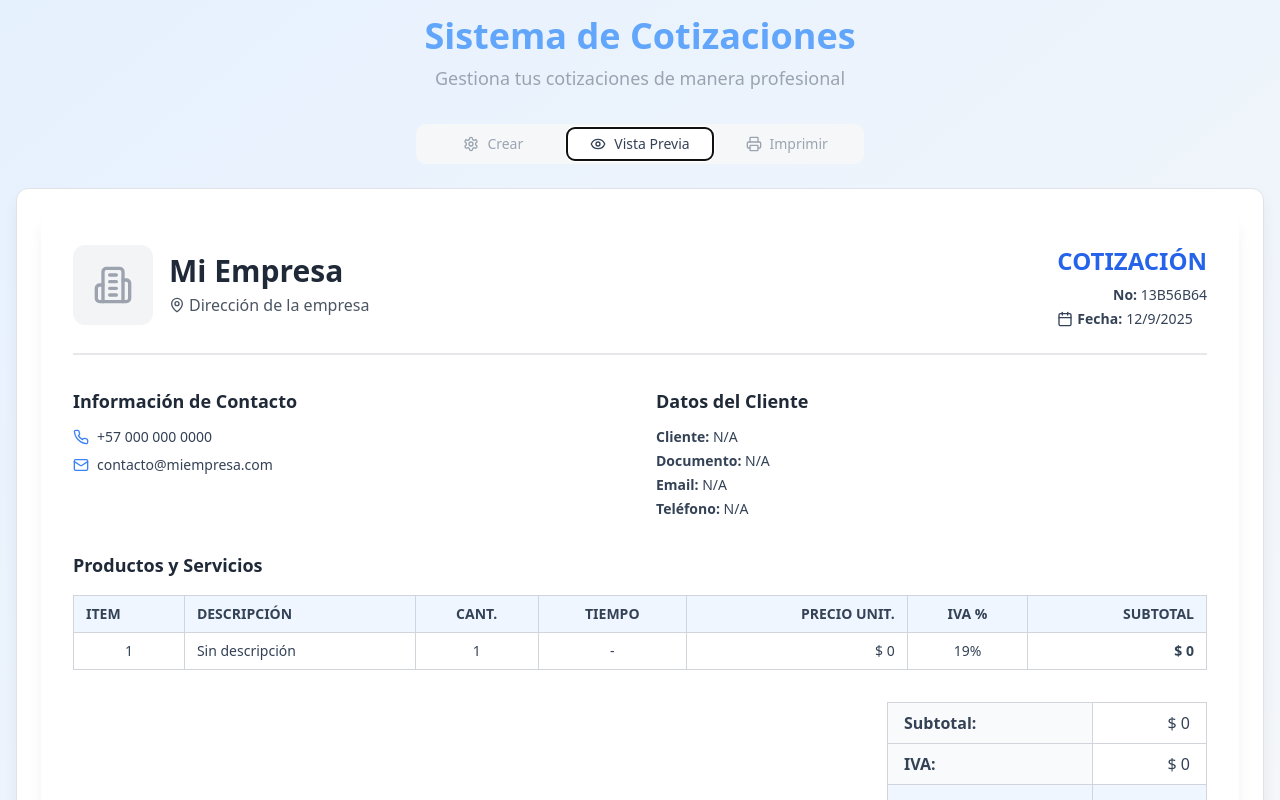
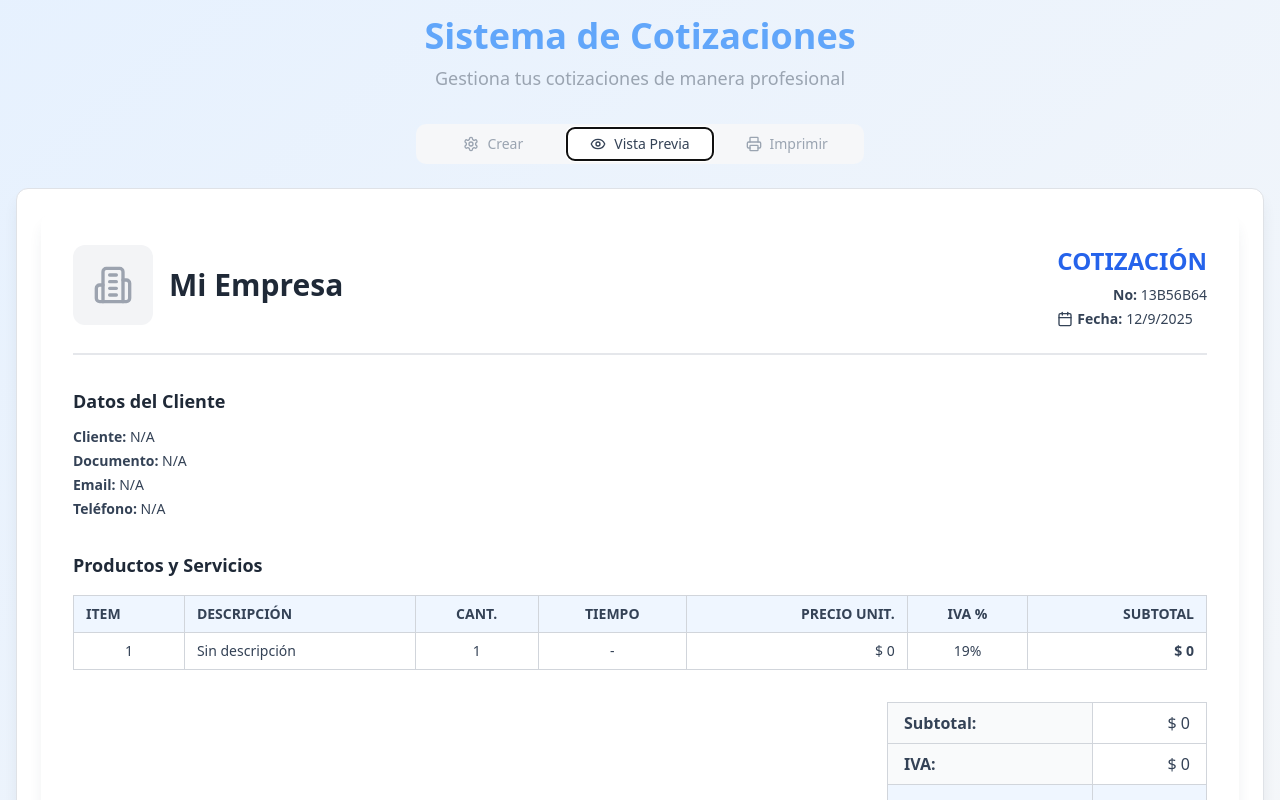
Before and after one commit to kitongroupsas-debug/nimble-quoter, a React (Vite) app: page / in a window 1280 px wide. Both pictures are taken after a click on the tab "Vista Previa". Shown: the top 800 px of the page. Built offline with nearby package versions, Linux system fonts and the light colour scheme; the HTML template or start-up script is replaced by a standard one.

Commit message:
Refactor company info and description

```diff
--- a/src/components/CompanySettings.tsx
+++ b/src/components/CompanySettings.tsx
@@ -80,6 +80,20 @@ const CompanySettings: React.FC<CompanySettingsProps> = ({ company, setCompany }
         />
       </div>
 
+      {/* NIT */}
+      <div className="space-y-2">
+        <Label htmlFor="nit" className="text-sm font-medium">
+          NIT
+        </Label>
+        <Input
+          id="nit"
+          value={company.nit}
+          onChange={(e) => setCompany({ ...company, nit: e.target.value })}
+          placeholder="000.000.000-0"
+          className="w-full"
+        />
+      </div>
+
       {/* Address */}
       <div className="space-y-2">
         <Label htmlFor="address" className="text-sm font-medium">
@@ -92,6 +106,20 @@ const CompanySettings: React.FC<CompanySettingsProps> = ({ company, setCompany }
           placeholder="Dirección completa de la empresa"
           rows={2}
           className="w-full resize-none"
+        />
+      </div>
+
+      {/* Address and City */}
+      <div className="space-y-2">
+        <Label htmlFor="city" className="text-sm font-medium">
+          Ciudad
+        </Label>
+        <Input
+          id="city"
+          value={company.city}
+          onChange={(e) => setCompany({ ...company, city: e.target.value })}
+          placeholder="Ciudad"
+          className="w-full"
         />
       </div>
 
--- a/src/components/QuotationApp.tsx
+++ b/src/components/QuotationApp.tsx
@@ -14,7 +14,9 @@ import { useToast } from '@/hooks/use-toast';
 export interface Company {
   name: string;
   logo: string;
+  nit: string;
   address: string;
+  city: string;
   phone: string;
   email: string;
 }
@@ -51,7 +53,9 @@ const QuotationApp = () => {
   const [company, setCompany] = useState<Company>({
     name: 'Mi Empresa',
     logo: '',
+    nit: '',
     address: 'Dirección de la empresa',
+    city: '',
     phone: '+57 000 000 0000',
     email: 'contacto@miempresa.com'
   });
--- a/src/components/QuotationPreview.tsx
+++ b/src/components/QuotationPreview.tsx
@@ -57,10 +57,9 @@ const QuotationPreview: React.FC<QuotationPreviewProps> = ({
           )}
           <div>
             <h1 className="text-3xl font-bold text-gray-800">{company.name}</h1>
-            {company.address && (
-              <p className="text-gray-600 mt-1 flex items-center gap-1">
-                <MapPin className="w-4 h-4" />
-                {company.address}
+            {company.nit && (
+              <p className="text-gray-600 mt-1 text-sm">
+                <span className="font-semibold">NIT:</span> {company.nit}
               </p>
             )}
           </div>
@@ -78,28 +77,8 @@ const QuotationPreview: React.FC<QuotationPreviewProps> = ({
         </div>
       </div>
 
-      {/* Company Contact Info */}
-      <div className="grid grid-cols-1 md:grid-cols-2 gap-8 mb-8">
-        <div>
-          <h3 className="text-lg font-semibold text-gray-800 mb-3">Información de Contacto</h3>
-          <div className="space-y-2 text-sm">
-            {company.phone && (
-              <p className="flex items-center gap-2">
-                <Phone className="w-4 h-4 text-blue-500" />
-                {company.phone}
-              </p>
-            )}
-            {company.email && (
-              <p className="flex items-center gap-2">
-                <Mail className="w-4 h-4 text-blue-500" />
-                {company.email}
-              </p>
-            )}
-          </div>
-        </div>
-
       {/* Customer Info */}
-        <div>
+      <div className="mb-8">
         <h3 className="text-lg font-semibold text-gray-800 mb-3">Datos del Cliente</h3>
         <div className="space-y-1 text-sm">
           <p><span className="font-semibold">Cliente:</span> {customer.name || 'N/A'}</p>
@@ -108,7 +87,6 @@ const QuotationPreview: React.FC<QuotationPreviewProps> = ({
           <p><span className="font-semibold">Email:</span> {customer.email || 'N/A'}</p>
           <p><span className="font-semibold">Teléfono:</span> {customer.phone || 'N/A'}</p>
           {customer.address && <p><span className="font-semibold">Dirección:</span> {customer.address}</p>}
-          </div>
         </div>
       </div>
 
@@ -133,8 +111,8 @@ const QuotationPreview: React.FC<QuotationPreviewProps> = ({
                 <tr key={product.id} className="hover:bg-gray-50">
                   <td className="border border-gray-300 px-3 py-2 text-center text-sm">{product.item}</td>
                   <td className="border border-gray-300 px-3 py-2 text-sm">
-                    <div>
-                      {product.description || 'Sin descripción'}
+                    <div className="max-w-[250px]">
+                      <div className="break-words">{product.description || 'Sin descripción'}</div>
                       {product.image && (
                         <div className="mt-2">
                           <img
@@ -195,10 +173,38 @@ const QuotationPreview: React.FC<QuotationPreviewProps> = ({
         </div>
       </div>
 
-      {/* Footer */}
-      <div className="mt-12 pt-6 border-t border-gray-200 text-center text-sm text-gray-600">
+      {/* Footer with Company Contact */}
+      <div className="mt-12 pt-6 border-t border-gray-200">
+        <div className="grid grid-cols-1 md:grid-cols-4 gap-4 text-sm text-gray-700 mb-4">
+          {company.phone && (
+            <div className="flex items-center gap-2">
+              <Phone className="w-4 h-4 text-blue-500" />
+              <span>{company.phone}</span>
+            </div>
+          )}
+          {company.email && (
+            <div className="flex items-center gap-2">
+              <Mail className="w-4 h-4 text-blue-500" />
+              <span className="break-all">{company.email}</span>
+            </div>
+          )}
+          {company.address && (
+            <div className="flex items-center gap-2">
+              <MapPin className="w-4 h-4 text-blue-500" />
+              <span>{company.address}</span>
+            </div>
+          )}
+          {company.city && (
+            <div className="text-center md:text-right">
+              <span className="font-semibold">{company.city}</span>
+            </div>
+          )}
+        </div>
+
+        <div className="text-center text-sm text-gray-600 border-t pt-4">
           <p>Esta cotización es válida por 30 días a partir de la fecha de emisión.</p>
           <p className="mt-2">Gracias por su confianza en nuestros servicios.</p>
+        </div>
       </div>
     </div>
   );
```
Lines whose indentation alone changed are shown as unchanged.
